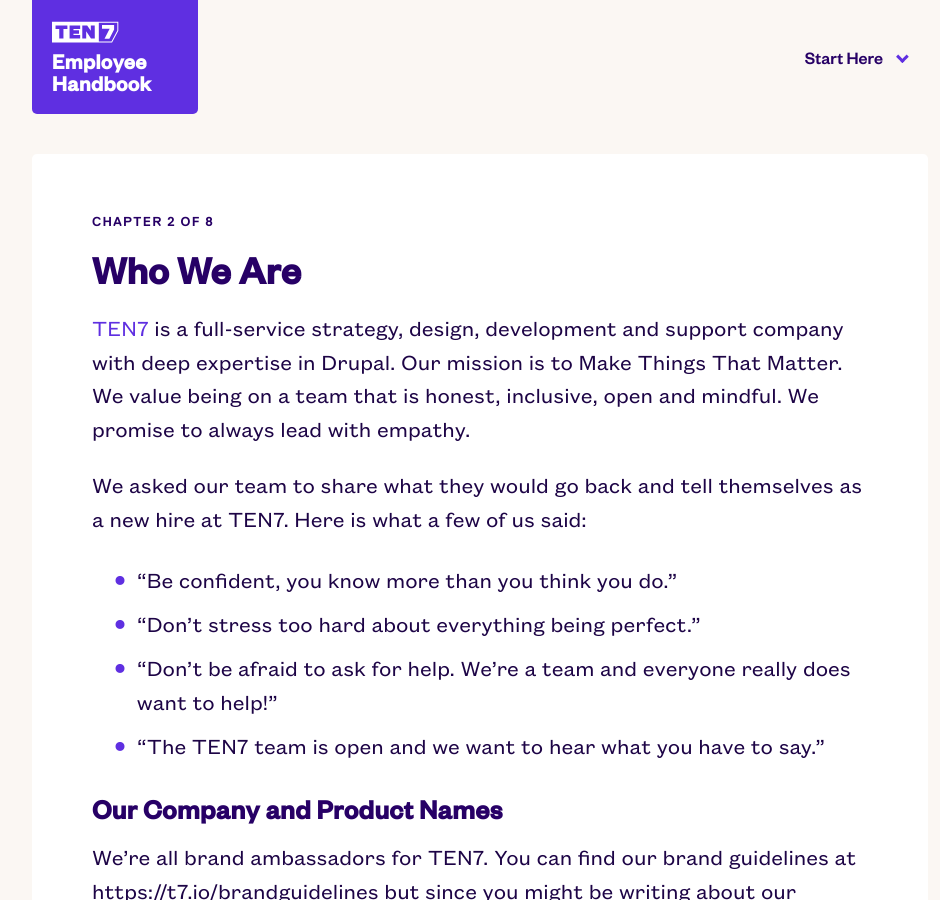
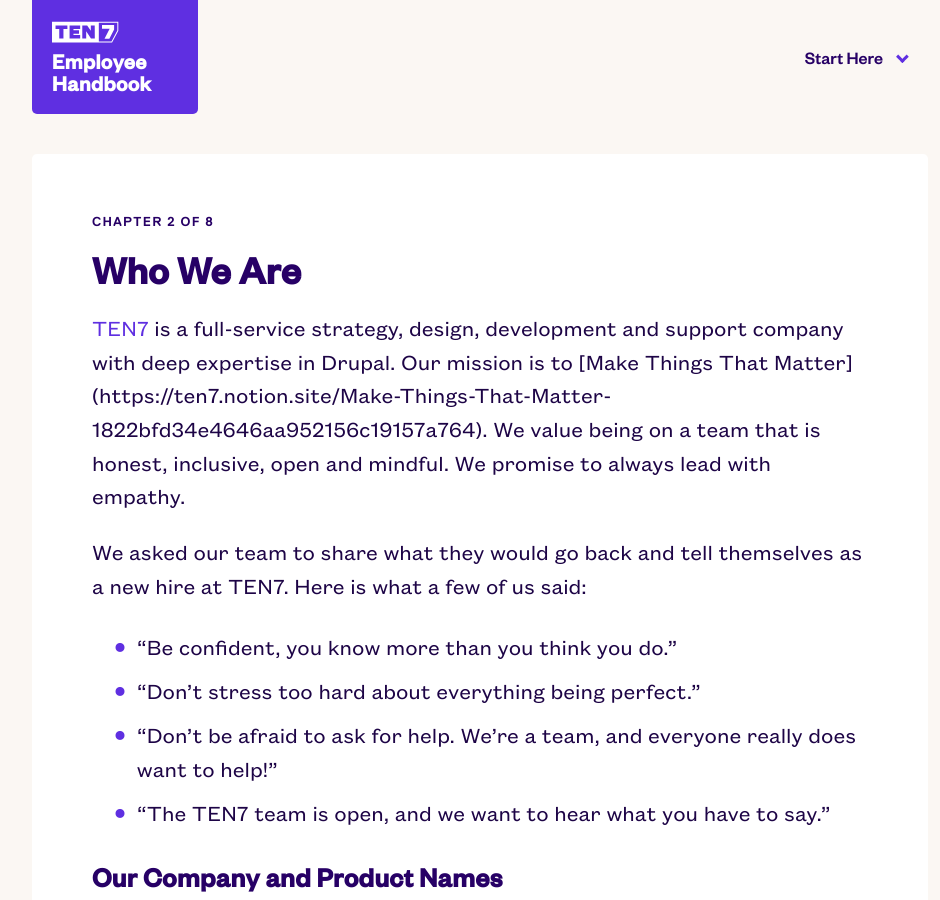
Before and after one commit to ten7/handbook.ten7.com, a Jekyll site: the page built from _pages/02_whoweare.md, in a window 1280 px wide and 900 px high. Shown: the whole window, without its empty margins (160-1100 px from the left). Built offline with Jekyll 4.4.1, drawn with Linux system fonts in a browser that asks for light colours; some of the changed lines change nothing that is shown.

Commit message:
Copy edits to intro paragraph

```diff
--- a/_pages/02_whoweare.md
+++ b/_pages/02_whoweare.md
@@ -8,14 +8,14 @@
 # next_title:
 ---
 
-[TEN7](https://ten7.com/) is a full-service strategy, design, development and support company with deep expertise in Drupal. Our mission is to Make Things That Matter. We value being on a team that is honest, inclusive, open and mindful. We promise to always lead with empathy.
+[TEN7](https://ten7.com/) is a full-service strategy, design, development and support company with deep expertise in Drupal. Our mission is to [Make Things That Matter] (https://ten7.notion.site/Make-Things-That-Matter-1822bfd34e4646aa952156c19157a764). We value being on a team that is honest, inclusive, open and mindful. We promise to always lead with empathy.
 
 We asked our team to share what they would go back and tell themselves as a new hire at TEN7. Here is what a few of us said:
 
 * “Be confident, you know more than you think you do.”
 * “Don’t stress too hard about everything being perfect.”
-* “Don’t be afraid to ask for help. We’re a team and everyone really does want to help!”
-* “The TEN7 team is open and we want to hear what you have to say.”
+* “Don’t be afraid to ask for help. We’re a team, and everyone really does want to help!”
+* “The TEN7 team is open, and we want to hear what you have to say.”
 
 
 ## Our Company and Product Names
```
